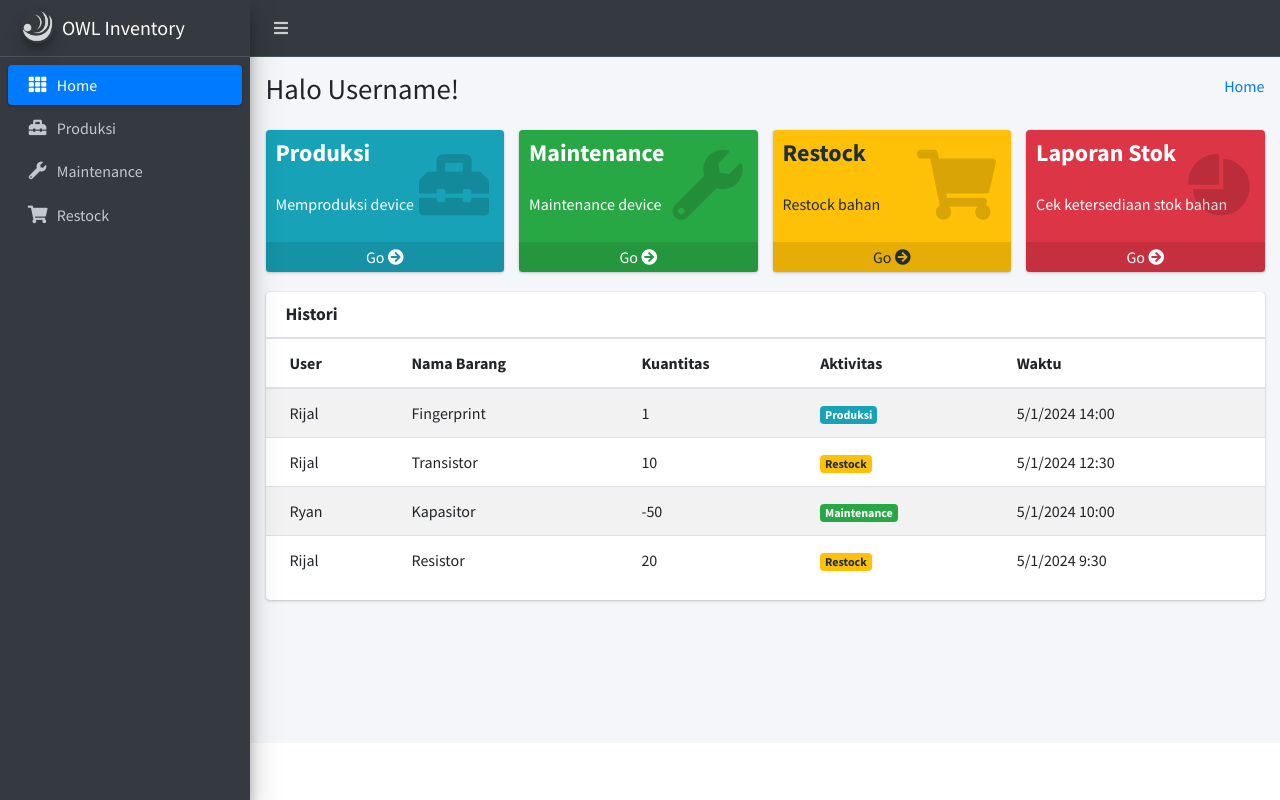
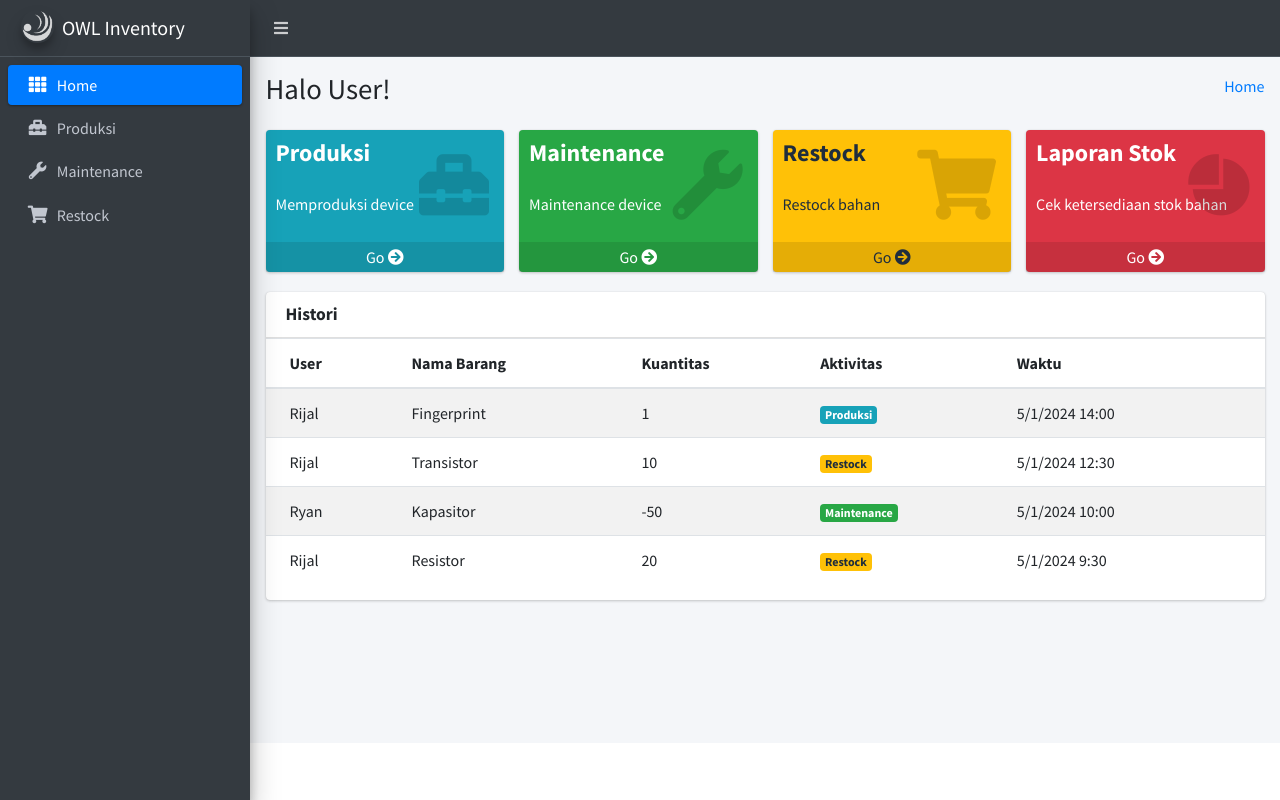
Before and after one commit to munovrizall/owl_inventory, a PHP site: page /homepage.php in a window 1280 px wide. Run offline with PHP 8.4, Linux system fonts and the light colour scheme; some libraries are stand-ins or nearby versions.

Commit message:
update homepage

```diff
--- a/homepage.php
+++ b/homepage.php
@@ -103,7 +103,7 @@
         <div class="container-fluid">
           <div class="row mb-2">
             <div class="col-sm-6">
-              <h1 class="m-0">Halo Username!</h1>
+              <h1 class="m-0">Halo User!</h1>
             </div><!-- /.col -->
             <div class="col-sm-6">
               <ol class="breadcrumb float-sm-right">
```
